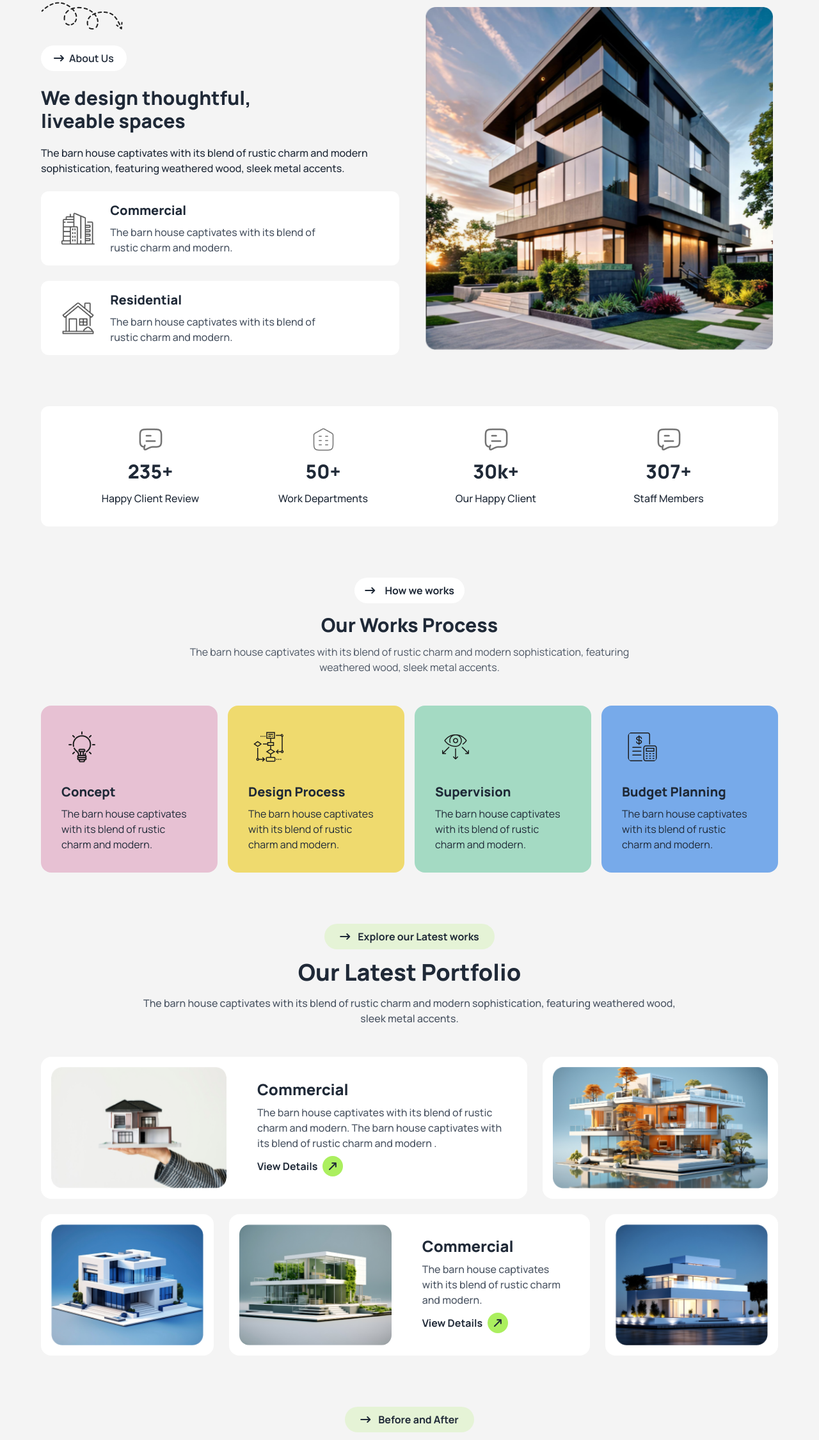
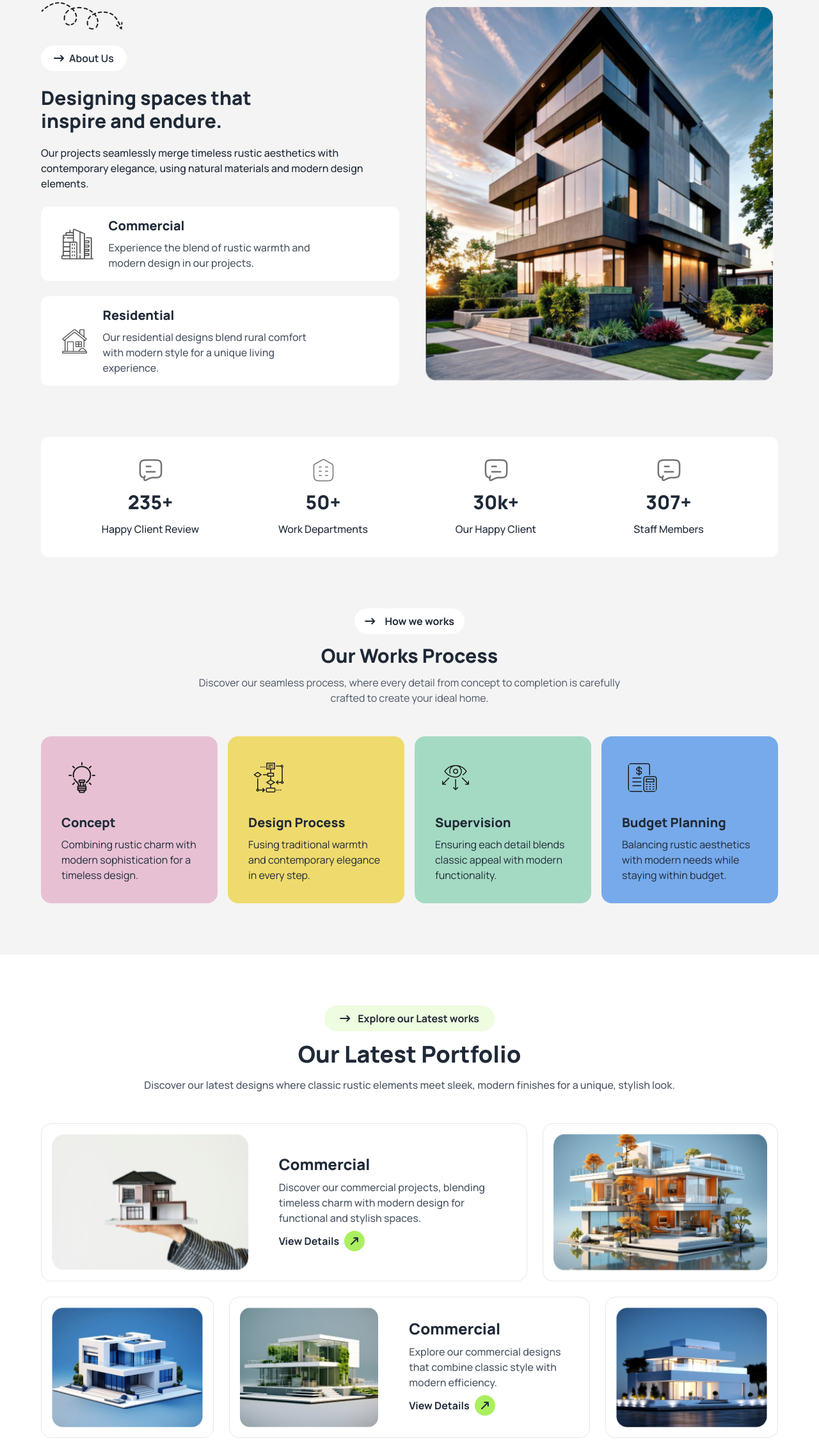
Before and after one commit to FollowNaim/PH-assignment-three, a plain HTML site: page index.html in a window 1280 px wide. Shown: the part 805-3056 px from the top of the page at 64% size. Drawn offline with nearby package versions, Linux system fonts and the light colour scheme.

Commit message:
dummy text changed to unique
Signed-off-by: Naim <naimxf@gmail.com>

```diff
--- a/index.html
+++ b/index.html
@@ -177,13 +177,13 @@
               </h4>
               <div class="flex flex-col gap-5 text-center md:text-left">
                 <h2 class="font-black leading-tight text-2xl md:text-3xl">
-                  We design thoughtful,<br />
-                  liveable spaces
+                  Designing spaces that <br />
+                  inspire and endure.
                 </h2>
                 <p class="font-medium">
-                  The barn house captivates with its blend of rustic charm and
-                  modern sophistication, featuring weathered wood, sleek metal
-                  accents.
+                  Our projects seamlessly merge timeless rustic aesthetics with
+                  contemporary elegance, using natural materials and modern
+                  design elements.
                 </p>
               </div>
               <!-- Cards -->
@@ -197,9 +197,9 @@
                   </div>
                   <div class="">
                     <h4 class="text-xl font-extrabold">Commercial</h4>
-                    <p class="w-4/5 pt-2 font-medium text-gray-600">
-                      The barn house captivates with its blend of rustic charm
-                      and modern.
+                    <p class="w-full lg:w-4/5 pt-2 font-medium text-gray-600">
+                      Experience the blend of rustic warmth and modern design in
+                      our projects.
                     </p>
                   </div>
                 </div>
@@ -211,9 +211,9 @@
                   </div>
                   <div class="">
                     <h4 class="text-xl font-extrabold">Residential</h4>
-                    <p class="w-4/5 pt-2 font-medium text-gray-600">
-                      The barn house captivates with its blend of rustic charm
-                      and modern.
+                    <p class="w-full lg:w-4/5 pt-2 font-medium text-gray-600">
+                      Our residential designs blend rural comfort with modern
+                      style for a unique living experience.
                     </p>
                   </div>
                 </div>
@@ -271,9 +271,8 @@
               Our Works Process
             </h2>
             <p class="md:w-3/4 mx-auto text-gray-600">
-              The barn house captivates with its blend of rustic charm and
-              modern sophistication, featuring weathered wood, sleek metal
-              accents.
+              Discover our seamless process, where every detail from concept to
+              completion is carefully crafted to create your ideal home.
             </p>
           </div>
           <!-- Cards -->
@@ -290,8 +289,8 @@
               <div class="card-body items-start">
                 <h2 class="card-title font-extrabold">Concept</h2>
                 <p>
-                  The barn house captivates with its blend of rustic charm and
-                  modern.
+                  Combining rustic charm with modern sophistication for a
+                  timeless design.
                 </p>
               </div>
             </div>
@@ -306,8 +305,8 @@
               <div class="card-body items-start">
                 <h2 class="card-title font-extrabold">Design Process</h2>
                 <p>
-                  The barn house captivates with its blend of rustic charm and
-                  modern.
+                  Fusing traditional warmth and contemporary elegance in every
+                  step.
                 </p>
               </div>
             </div>
@@ -318,8 +317,8 @@
               <div class="card-body items-start">
                 <h2 class="card-title font-extrabold">Supervision</h2>
                 <p>
-                  The barn house captivates with its blend of rustic charm and
-                  modern.
+                  Ensuring each detail blends classic appeal with modern
+                  functionality.
                 </p>
               </div>
             </div>
@@ -334,8 +333,8 @@
               <div class="card-body items-start">
                 <h2 class="card-title font-extrabold">Budget Planning</h2>
                 <p>
-                  The barn house captivates with its blend of rustic charm and
-                  modern.
+                  Balancing rustic aesthetics with modern needs while staying
+                  within budget.
                 </p>
               </div>
             </div>
@@ -343,7 +342,7 @@
         </div>
       </section>
       <!-- Latest Portfolio -->
-      <section class="mb-20">
+      <section class="mb-20 bg-white py-20">
         <div class="container mx-auto">
           <!-- <div class="flex flex-col justify-center items-center"> -->
           <div
@@ -357,9 +356,8 @@
               Our Latest Portfolio
             </h2>
             <p class="font-medium text-gray-600 md:w-3/4 mx-auto">
-              The barn house captivates with its blend of rustic charm and
-              modern sophistication, featuring weathered wood, sleek metal
-              accents.
+              Discover our latest designs where classic rustic elements meet
+              sleek, modern finishes for a unique, stylish look.
             </p>
           </div>
           <!-- Cards -->
@@ -367,7 +365,7 @@
             <!-- Card -->
             <!-- Card 1 -->
             <div
-              class="card flex-col md:flex-row justify-center items-center card-side bg-white md:col-span-2 lg:col-span-8"
+              class="border card flex-col md:flex-row justify-center items-center card-side bg-white md:col-span-2 lg:col-span-8"
             >
               <figure class="p-4 w-full h-full">
                 <img
@@ -379,9 +377,8 @@
               <div class="card-body">
                 <h2 class="card-title font-extrabold text-2xl">Commercial</h2>
                 <p class="grow-0 font-medium text-gray-600">
-                  The barn house captivates with its blend of rustic charm and
-                  modern. The barn house captivates with its blend of rustic
-                  charm and modern .
+                  Discover our commercial projects, blending timeless charm with
+                  modern design for functional and stylish spaces.
                 </p>
                 <div class="card-actions flex items-center">
                   <button class="font-bold">View Details</button>
@@ -393,7 +390,7 @@
             </div>
             <!-- Card 2 -->
             <div
-              class="card justify-center items-center md:col-span-1 lg:col-span-4 bg-white"
+              class="border card justify-center items-center md:col-span-1 lg:col-span-4 bg-white"
             >
               <figure class="p-4 w-full h-full">
                 <img class="w-full h-full" src="./assets/img2.png" alt="" />
@@ -401,7 +398,7 @@
             </div>
             <!-- Card 3 -->
             <div
-              class="card justify-center items-center md:col-span-1 lg:col-span-3 bg-white"
+              class="border card justify-center items-center md:col-span-1 lg:col-span-3 bg-white"
             >
               <figure class="p-4 w-full h-full">
                 <img class="w-full h-full" src="./assets/img3.png" alt="" />
@@ -409,7 +406,7 @@
             </div>
             <!-- Card 4 -->
             <div
-              class="card flex-col md:flex-row justify-center items-center card-side bg-white md:col-span-2 lg:col-span-6"
+              class="border card flex-col md:flex-row justify-center items-center card-side bg-white md:col-span-2 lg:col-span-6"
             >
               <figure class="p-4 w-full h-full">
                 <img
@@ -421,8 +418,8 @@
               <div class="card-body">
                 <h2 class="card-title font-extrabold text-2xl">Commercial</h2>
                 <p class="grow-0 font-medium text-gray-600">
-                  The barn house captivates with its blend of rustic charm and
-                  modern.
+                  Explore our commercial designs that combine classic style with
+                  modern efficiency.
                 </p>
                 <div class="card-actions flex items-center">
                   <button class="font-bold">View Details</button>
@@ -434,7 +431,7 @@
             </div>
             <!-- Card 5 -->
             <div
-              class="card justify-center items-center bg-white lg:col-span-3"
+              class="border card justify-center items-center bg-white lg:col-span-3"
             >
               <figure class="p-4 w-full h-full md:col-span-1">
                 <img class="w-full h-full" src="./assets/img5.png" alt="" />
@@ -442,7 +439,7 @@
             </div>
             <!-- Card 6 -->
             <div
-              class="card flex lg:hidden justify-center items-center bg-white md:col-span-1"
+              class="border card flex lg:hidden justify-center items-center bg-white md:col-span-1"
             >
               <figure class="p-4 w-full h-full">
                 <img class="w-full h-full" src="./assets/img2.png" alt="" />
@@ -496,7 +493,9 @@
         <div class="container mx-auto px-4 py-10 my-20">
           <div class="flex flex-col lg:flex-row gap-4">
             <div class="lg:sticky top-0 lg:h-screen flex items-center">
-              <div class="flex flex-col gap-4 justify-start items-start">
+              <div
+                class="flex flex-col gap-4 justify-center items-center text-center lg:text-left lg:justify-start lg:items-start"
+              >
                 <p class="bg-accent/20 font-bold rounded-3xl px-6 py-2">
                   <span><i class="fa-solid fa-user-gear mr-3"></i></span>How we
                   work
@@ -510,7 +509,9 @@
                   to get <br />
                   your dream House
                 </h2>
-                <p class="font-medium text-gray-600 md:w-3/4 text-left">
+                <p
+                  class="font-medium text-center text-gray-600 md:w-3/4 lg:text-left"
+                >
                   Experience the transformation from old to new, where
                   creativity meets craftsmanship. See how we turn original
                   spaces into modern masterpieces.
@@ -797,9 +798,9 @@
               Read Our Articles and News
             </h2>
             <p class="font-medium text-gray-600 md:w-3/4 mx-auto">
-              The barn house captivates with its blend of rustic charm and
-              modern sophistication, featuring weathered wood, sleek metal
-              accents.
+              Discover our latest articles showcasing how we merge timeless
+              rustic charm with modern sophistication in innovative design
+              solutions.
             </p>
           </div>
           <!-- Cards -->
@@ -827,10 +828,11 @@
                   </div>
                 </div>
                 <h2 class="card-title font-extrabold text-xl">
-                  How to choose the furniture right of your home.
+                  Selecting the Perfect Furniture for Your Home
                 </h2>
                 <p class="font-medium">
-                  If a dog chews shoes whose shoes does he choose?
+                  Find out how to choose furniture that complements your space
+                  and enhances your home's style.
                 </p>
                 <div class="card-actions flex items-center">
                   <button class="font-bold">Read More</button>
@@ -863,10 +865,11 @@
                   </div>
                 </div>
                 <h2 class="card-title font-extrabold text-xl">
-                  How to choose the furniture right of your home.
+                  Tips for Choosing Furniture That Fits Your Space
                 </h2>
                 <p class="font-medium">
-                  If a dog chews shoes whose shoes does he choose?
+                  Learn expert tips for picking furniture that suits your room’s
+                  dimensions and your personal taste.
                 </p>
                 <div class="card-actions flex items-center">
                   <button class="font-bold">Read More</button>
@@ -899,10 +902,11 @@
                   </div>
                 </div>
                 <h2 class="card-title font-extrabold text-xl">
-                  How to choose the furniture right of your home.
+                  How to Match Furniture to Your Home’s Aesthetic
                 </h2>
                 <p class="font-medium">
-                  If a dog chews shoes whose shoes does he choose?
+                  Explore strategies for selecting furniture that aligns with
+                  your home’s design theme and creates harmony.
                 </p>
                 <div class="card-actions flex items-center">
                   <button class="font-bold">Read More</button>
@@ -931,9 +935,9 @@
               Let’s Discuss Next Project
             </h2>
             <p class="font-medium text-gray-600 md:w-3/4 mx-auto">
-              The barn house captivates with its blend of rustic charm and
-              modern sophistication, featuring weathered wood, sleek metal
-              accents.
+              Uncover the artistry in our designs as we blend contemporary
+              elegance with timeless charm, crafting spaces that inspire and
+              captivate.
             </p>
           </div>
           <div class="form-container mt-8">
@@ -1006,9 +1010,10 @@
             >
           </div>
 
-          <p class="w-3/4 mx-auto text-gray-400 text-center">
-            The barn house captivates with its blend of rustic charm and modern
-            sophistication, featuring weathered wood, sleek metal accents.
+          <p class="md:w-3/4 mx-auto text-gray-400 text-center">
+            Explore our designs that seamlessly blend classic elegance with
+            contemporary flair, offering a unique fusion of timeless charm and
+            modern sophistication.
           </p>
         </aside>
         <nav class="md:w-2/4 mx-auto gap-10 container">
```
Also changed, not shown: assets/trusted.png (deleted).
